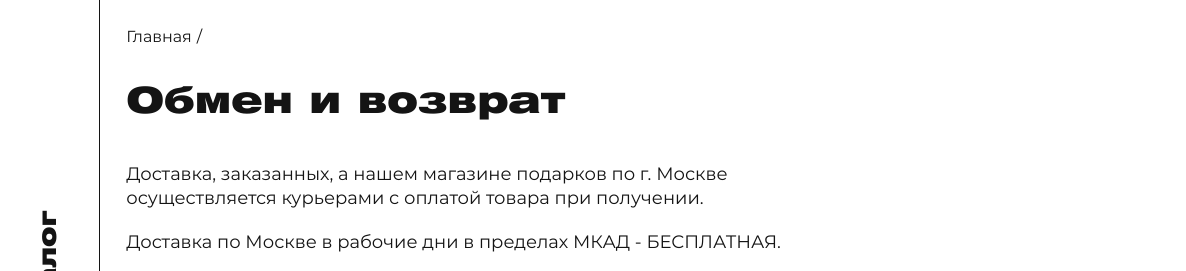
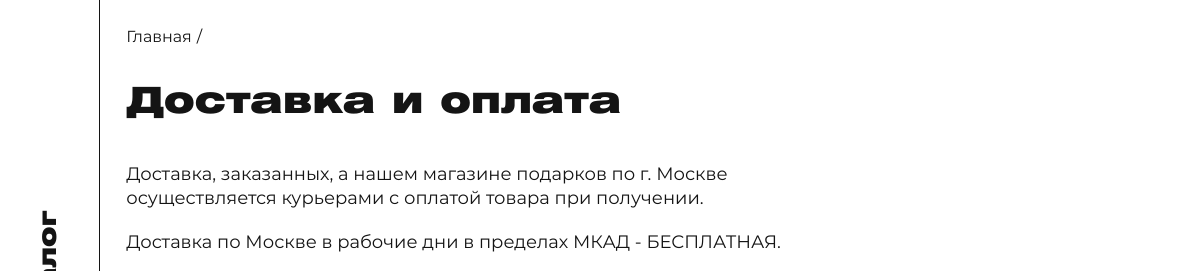
Before and after one commit to shabanov3552/salelek, a plain HTML site: page delivery.html in a window 1280 px wide. Shown: the part 120-391 px from the top of the page, 0-1186 px from the left. Drawn offline with Linux system fonts and the light colour scheme; files whose address does not match are found by name.

Commit message:
Update delivery.html

```diff
--- a/delivery.html
+++ b/delivery.html
@@ -1,7 +1,7 @@
 <!DOCTYPE html>
 <html lang="ru">
  <head>
-	<title>Обмен и возврат</title>
+	<title>Доставка и оплата</title>
 	<meta charset="UTF-8">
 	<meta name="format-detection" content="telephone=no">
 	<link rel="stylesheet" href="css/style.min.css">
@@ -130,7 +130,7 @@
 				</ul>
 			</nav>
 			<section class="delivery">
-				<h1 class="delivery__title title-h2Hel">Обмен и возврат</h1>
+				<h1 class="delivery__title title-h2Hel">Доставка и оплата</h1>
 				<p class="delivery__text">Доставка, заказанных, а нашем магазине подарков по г. Москве осуществляется курьерами с оплатой товара при получении.</p>
 				<p class="delivery__text">Доставка по Москве в рабочие дни в пределах МКАД - БЕСПЛАТНАЯ.</p>
 				<p class="delivery__text">Доставка по Москве за пределы МКАД - платная, согласовывается с диспетчером.</p>
```
